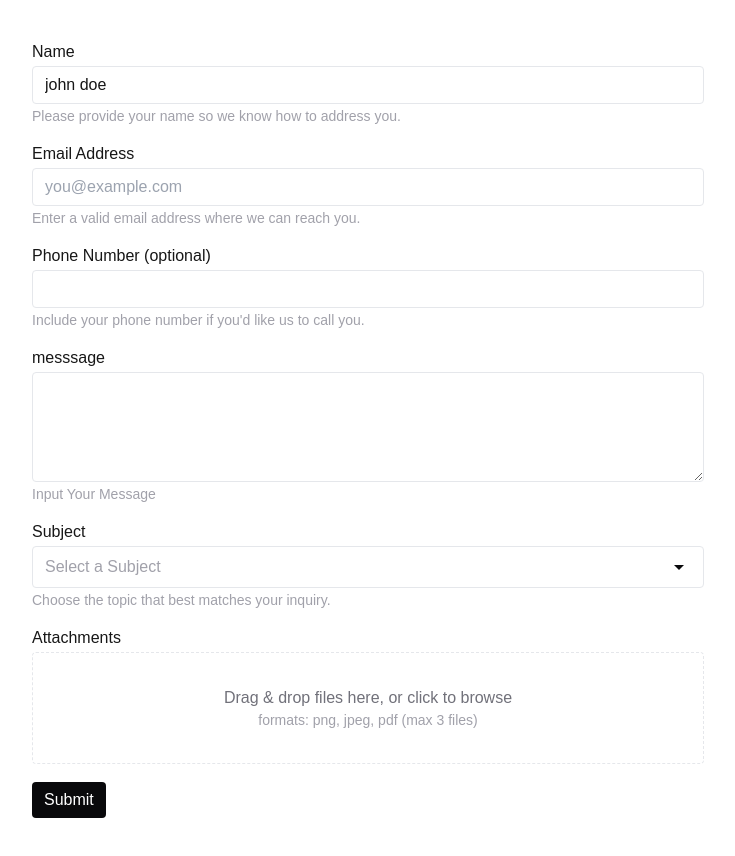
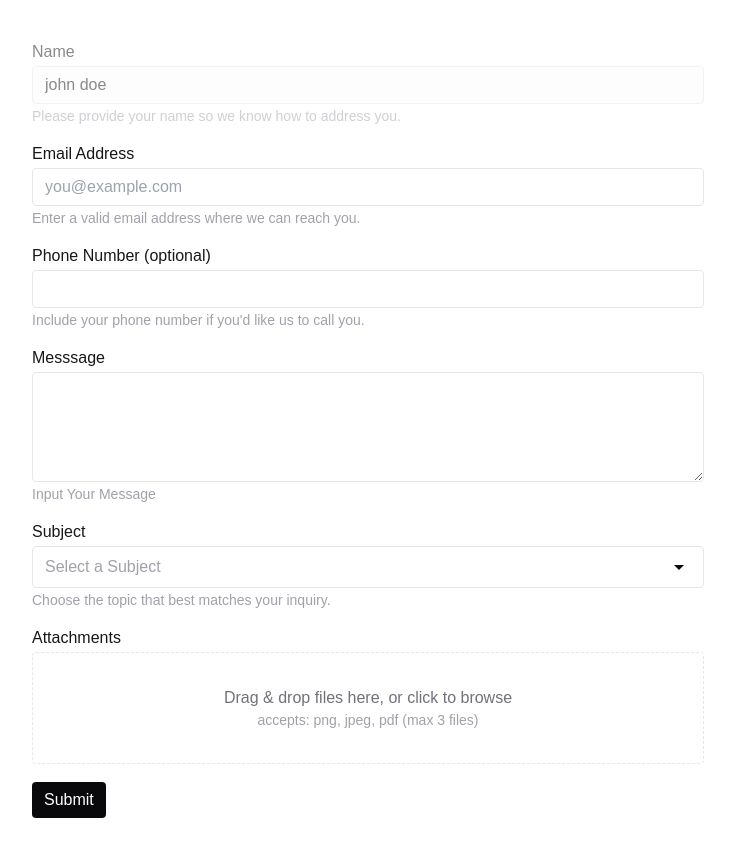
Before and after one commit to iputuanggak/form-component, a Next.js app: page / in a window 1280 px wide. Shown: the whole page, without its empty margins (272-1007 px from the left). Built offline with nearby package versions, Linux system fonts and the light colour scheme.

Commit message:
style: disabled

```diff
--- a/src/components/basic/FileInput.tsx
+++ b/src/components/basic/FileInput.tsx
@@ -7,6 +7,7 @@ interface FileInputProps {
   maxSizeMB?: number;
   maxFiles?: number;
   accept?: string[]; // e.g. ['image/png', 'application/pdf']
+  disabled?: boolean;
 }
 
 function mimeTypesToExtensions(mimeTypes: string[]): string {
@@ -22,9 +23,10 @@ function mimeToExtension(mime: string): string {
 export default function FileInput({
   name,
   label,
-  maxSizeMB = 5,
+  maxSizeMB = 999,
   maxFiles,
   accept,
+  disabled = false,
 }: FileInputProps) {
   const {
     control,
@@ -83,7 +85,9 @@ export default function FileInput({
       name={name}
       defaultValue={[]}
       render={({ field: { onChange, value } }) => (
-        <div className="flex flex-col gap-0.5">
+        <div
+          className={`flex flex-col gap-0.5 ${disabled ? "opacity-50" : ""}`}
+        >
           {label ? <label htmlFor={name}>{label}</label> : null}
           <div
             className={`flex min-h-28 cursor-pointer flex-col items-center justify-center rounded border border-dashed p-4 transition ${
@@ -98,9 +102,12 @@ export default function FileInput({
               dragActive
                 ? "!border-zinc-900 !bg-zinc-50"
                 : "hover:border-zinc-900 hover:bg-zinc-100"
-            } `}
+            } ${
+              disabled &&
+              "!cursor-not-allowed hover:!border-transparent hover:!bg-transparent"
+            }`}
             role="button"
-            tabIndex={0}
+            tabIndex={disabled ? -1 : 0}
             onKeyDown={(e) => {
               if (
                 (e.key === "Enter" || e.key === " ") &&
@@ -141,12 +148,13 @@ export default function FileInput({
                 e.target.value = "";
               }}
               accept={accept?.join(",")}
+              disabled={disabled}
             />
             <p className="text-zinc-500">
               Drag & drop files here, or click to browse
             </p>
             <p className="text-sm text-zinc-400">
-              {accept ? `formats: ${mimeTypesToExtensions(accept)}` : ""}
+              {accept ? `accepts: ${mimeTypesToExtensions(accept)}` : ""}
               <span className="text-sm text-zinc-400">
                 {maxFiles ? ` (max ${maxFiles} files)` : ""}
               </span>
@@ -177,12 +185,17 @@ export default function FileInput({
                 <button
                   type="button"
                   className="text-red-500 hover:text-red-700"
-                  onClick={() => {
-                    const newFiles = [...value];
-                    newFiles.splice(idx, 1);
-                    onChange(newFiles);
-                    setRejectionError(null);
-                  }}
+                  onClick={
+                    disabled
+                      ? () => {}
+                      : () => {
+                          const newFiles = [...value];
+                          newFiles.splice(idx, 1);
+                          onChange(newFiles);
+                          setRejectionError(null);
+                        }
+                  }
+                  tabIndex={disabled ? -1 : 0}
                 >
                   <svg
                     xmlns="http://www.w3.org/2000/svg"
--- a/src/components/basic/Input.tsx
+++ b/src/components/basic/Input.tsx
@@ -10,7 +10,6 @@ export default function InputField({
   name,
   label,
   description,
-  className,
   ...inputProps
 }: InputFieldProps) {
   const {
@@ -20,6 +19,8 @@ export default function InputField({
 
   const errorMessage = errors[name]?.message as string | undefined;
 
+  const isDisabled = inputProps.disabled;
+
   const handleWheel = (e: React.WheelEvent<HTMLInputElement>) => {
     if (inputProps.type === "number") {
       e.currentTarget.blur(); // Remove focus to prevent value change
@@ -27,16 +28,20 @@ export default function InputField({
   };
 
   return (
-    <div className="flex flex-col gap-0.5">
+    <div className={`flex flex-col gap-0.5 ${isDisabled ? "opacity-50" : ""}`}>
       <label htmlFor={name}>{label}</label>
       <input
         id={name}
         {...register(name)}
         {...inputProps}
         onWheel={handleWheel}
-        className={`rounded border px-3 py-1.5 hover:bg-zinc-50 ${
-          errorMessage ? "border-red-500 bg-red-50 hover:!bg-red-100" : "hover:border-zinc-900"
-        } ${className || ""}`}
+        className={`rounded border px-3 py-1.5 ${
+          errorMessage
+            ? "border-red-500 bg-red-50 hover:!bg-red-100"
+            : isDisabled
+              ? "cursor-not-allowed"
+              : "hover:border-zinc-900 hover:bg-zinc-50"
+        } `}
       />
       {description && <p className="text-sm text-zinc-400">{description}</p>}
       {errorMessage && <p className="text-sm text-red-500">{errorMessage}</p>}
--- a/src/components/basic/Select.tsx
+++ b/src/components/basic/Select.tsx
@@ -5,8 +5,8 @@ type SelectFieldProps = {
   name: string;
   label: string;
   description?: string;
-  className?: string;
   options: { value: string; label: string }[];
+  disabled?: boolean;
 };
 
 export default function SelectField({
@@ -14,7 +14,7 @@ export default function SelectField({
   label,
   description,
   options,
-  className,
+  disabled = false,
 }: SelectFieldProps) {
   const {
     control,
@@ -26,7 +26,7 @@ export default function SelectField({
 
   const [isOpen, setIsOpen] = useState(false);
   const [selected, setSelected] = useState<string | null>(
-    getValues(name) || null
+    getValues(name) || null,
   );
   const [highlightedIndex, setHighlightedIndex] = useState(-1);
 
@@ -47,7 +47,7 @@ export default function SelectField({
       const opening = !prev;
       if (opening) {
         const selectedIndex = options.findIndex(
-          (opt) => opt.value === selected
+          (opt) => opt.value === selected,
         );
         setHighlightedIndex(selectedIndex !== -1 ? selectedIndex : -1);
       } else {
@@ -75,7 +75,7 @@ export default function SelectField({
         break;
       case "ArrowUp":
         setHighlightedIndex(
-          (prev) => (prev - 1 + options.length) % options.length
+          (prev) => (prev - 1 + options.length) % options.length,
         );
         e.preventDefault();
         break;
@@ -129,23 +129,30 @@ export default function SelectField({
       name={name}
       control={control}
       render={() => (
-        <div className={`relative flex flex-col gap-0.5 ${className || ""}`}>
+        <div
+          className={`relative flex flex-col gap-0.5 ${disabled ? "opacity-50" : ""}`}
+        >
           <label htmlFor={name}>{label}</label>
           <div
             ref={dropdownRef}
             className="relative"
-            tabIndex={0}
+            tabIndex={disabled ? -1 : 0}
             role="combobox"
+            aria-controls=""
             aria-expanded={isOpen}
             aria-haspopup="listbox"
             aria-labelledby={name}
-            onKeyDown={handleKeyDown}
+            onKeyDown={disabled ? () => {} : handleKeyDown}
           >
             <div
-              className={`border px-3 py-2 rounded flex justify-between items-center cursor-pointer hover:bg-zinc-50  ${
-                errorMessage ? "border-red-500 bg-red-50 hover:!bg-red-100" : "hover:border-zinc-900"
+              className={`flex cursor-pointer items-center justify-between rounded border px-3 py-2  ${
+                errorMessage
+                  ? "border-red-500 bg-red-50 hover:!bg-red-100"
+                  : disabled
+                    ? "cursor-not-allowed"
+                    : "hover:border-zinc-900 hover:bg-zinc-50"
               }`}
-              onClick={toggleDropdown}
+              onClick={disabled ? () => {} : toggleDropdown}
             >
               <span className={selected ? "" : "text-zinc-400"}>
                 {selected
@@ -165,7 +172,7 @@ export default function SelectField({
 
             {isOpen && (
               <ul
-                className="absolute top-full left-0 w-full bg-white shadow-lg rounded mt-1 z-20 border max-h-60 overflow-y-auto"
+                className="absolute left-0 top-full z-20 mt-1 max-h-60 w-full overflow-y-auto rounded border bg-white shadow-lg"
                 role="listbox"
               >
                 {options.map((option, index) => (
@@ -181,7 +188,7 @@ export default function SelectField({
                       e.stopPropagation();
                       handleSelect(option.value);
                     }}
-                    className={`px-3 py-2 cursor-pointer flex justify-between rounded items-center hover:bg-zinc-100 ${
+                    className={`flex cursor-pointer items-center justify-between rounded px-3 py-2 hover:bg-zinc-100 ${
                       option.value === selected ? "bg-zinc-200" : ""
                     } ${
                       highlightedIndex === index ? "border border-zinc-900" : ""
--- a/src/components/basic/TextArea.tsx
+++ b/src/components/basic/TextArea.tsx
@@ -11,7 +11,6 @@ export default function TextAreaField({
   label,
   description,
   rows = 4,
-  className,
   ...textareaProps
 }: TextAreaFieldProps) {
   const {
@@ -21,8 +20,10 @@ export default function TextAreaField({
 
   const errorMessage = errors[name]?.message as string | undefined;
 
+  const isDisabled = textareaProps.disabled;
+
   return (
-    <div className="flex flex-col gap-0.5">
+    <div className={`flex flex-col gap-0.5 ${isDisabled ? "opacity-50" : ""}`}>
       <label htmlFor={name}>{label}</label>
       <textarea
         id={name}
@@ -30,8 +31,10 @@ export default function TextAreaField({
         {...textareaProps}
         rows={rows}
         className={`rounded border px-3 py-1.5 hover:bg-zinc-50 ${
-          errorMessage ? "border-red-500 bg-red-50 hover:!bg-red-100" : "hover:border-zinc-900"
-        } ${className || ""}`}
+          errorMessage
+            ? "border-red-500 bg-red-50 hover:!bg-red-100"
+            : isDisabled ? "cursor-not-allowed" : "hover:border-zinc-900"
+        }`}
       />
       {description && <p className="text-sm text-zinc-400">{description}</p>}
       {errorMessage && <p className="text-sm text-red-500">{errorMessage}</p>}
--- a/src/components/block/FormBlock.tsx
+++ b/src/components/block/FormBlock.tsx
@@ -24,18 +24,18 @@ const SCHEMA = z.object({
     .refine(
       (attachments) =>
         attachments.every((attachment) =>
-          ALLOWED_TYPES.includes(attachment.type)
+          ALLOWED_TYPES.includes(attachment.type),
         ),
-      { message: "One or more files have an invalid document type." }
+      { message: "One or more files have an invalid document type." },
     )
     .refine(
       (attachments) =>
         attachments.every((attachment) => attachment.size <= 5 * 1024 * 1024), // 5MB
-      { message: "Each file must be smaller than 5MB." }
+      { message: "Each file must be smaller than 5MB." },
     ),
 });
 
-type FormValues = z.infer<typeof schema>;
+type FormValues = z.infer<typeof SCHEMA>;
 
 export default function FormBlock() {
   const methods = useForm<FormValues>({
@@ -61,6 +61,7 @@ export default function FormBlock() {
           label="Name"
           description="Please provide your name so we know how to address you."
           placeholder="e.g Alex Taylor"
+          disabled
         />
         <InputField
           name="email"
@@ -76,7 +77,7 @@ export default function FormBlock() {
         />
         <TextAreaField
           name="messsage"
-          label="messsage"
+          label="Messsage"
           description="Input Your Message"
         />
         <SelectField
```
